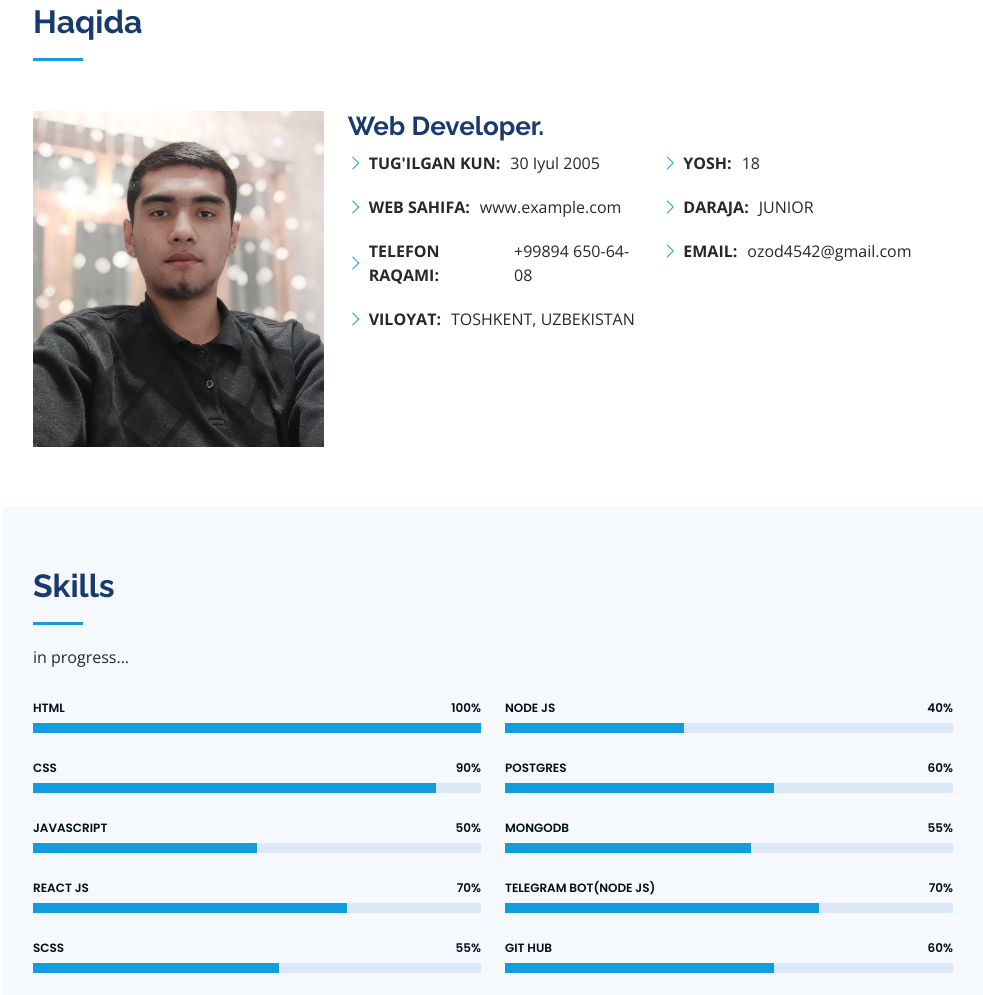
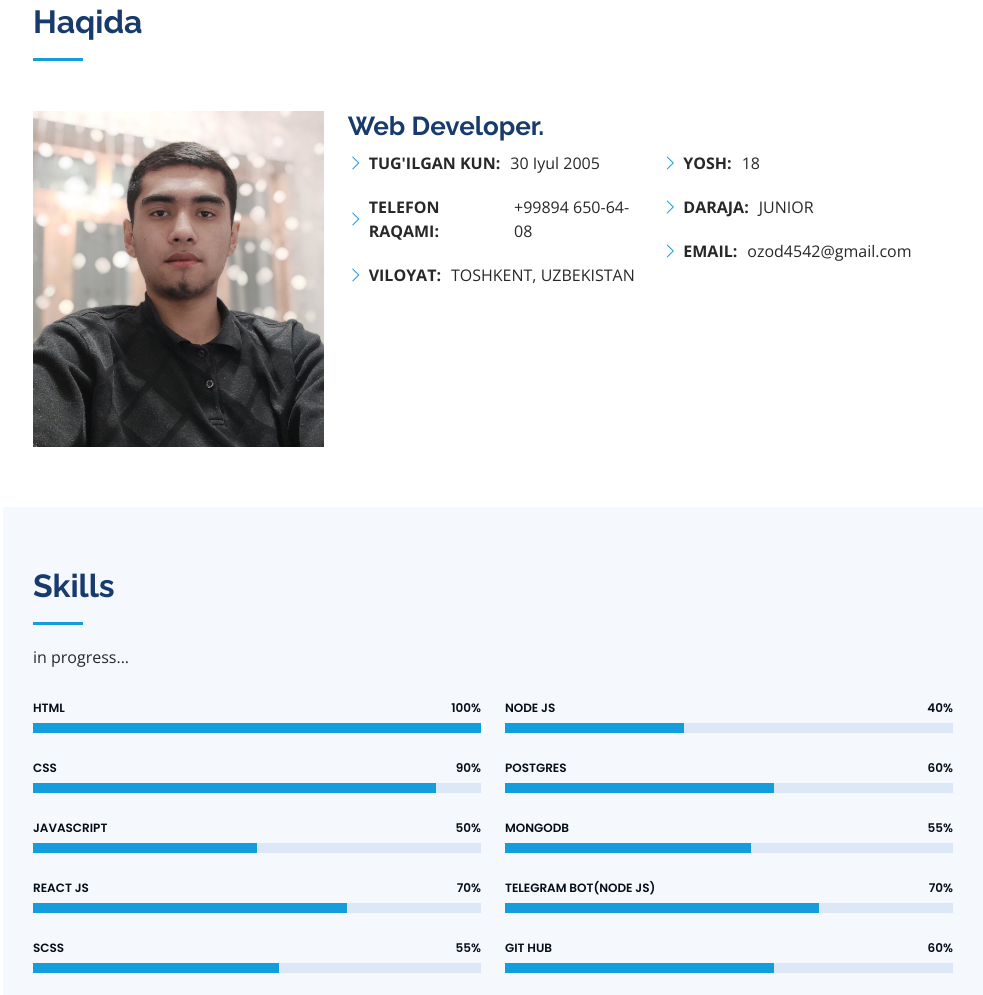
Before and after one commit to abdumajidovOzodbek/portofolio, a plain HTML site: page index.html in a window 1280 px wide. Shown: the part 857-1852 px from the top of the page, without its empty margins (297-1280 px from the left). Drawn offline with nearby package versions, Linux system fonts and the light colour scheme.

Commit message:
'updated'

```diff
--- a/index.html
+++ b/index.html
@@ -94,7 +94,6 @@
               <div class="col-lg-6">
                 <ul>
                   <li><i class="bi bi-chevron-right"></i> <strong>TUG'ILGAN KUN:</strong> <span>30 Iyul 2005</span></li>
-                  <li><i class="bi bi-chevron-right"></i> <strong>WEB SAHIFA:</strong> <span>www.example.com</span></li>
                   <li><i class="bi bi-chevron-right"></i> <strong>TELEFON RAQAMI:</strong> <span>+99894 650-64-08</span></li>
                   <li><i class="bi bi-chevron-right"></i> <strong>VILOYAT:</strong> <span>TOSHKENT, UZBEKISTAN</span></li>
                 </ul>
```
